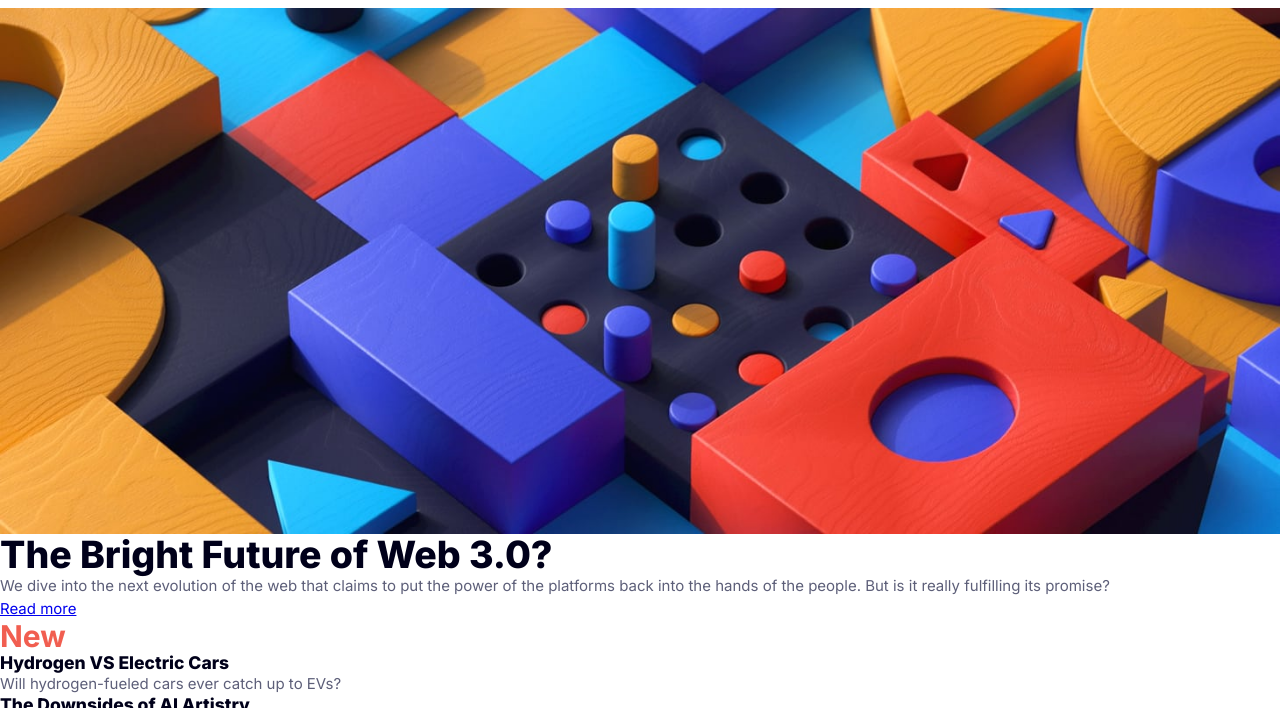
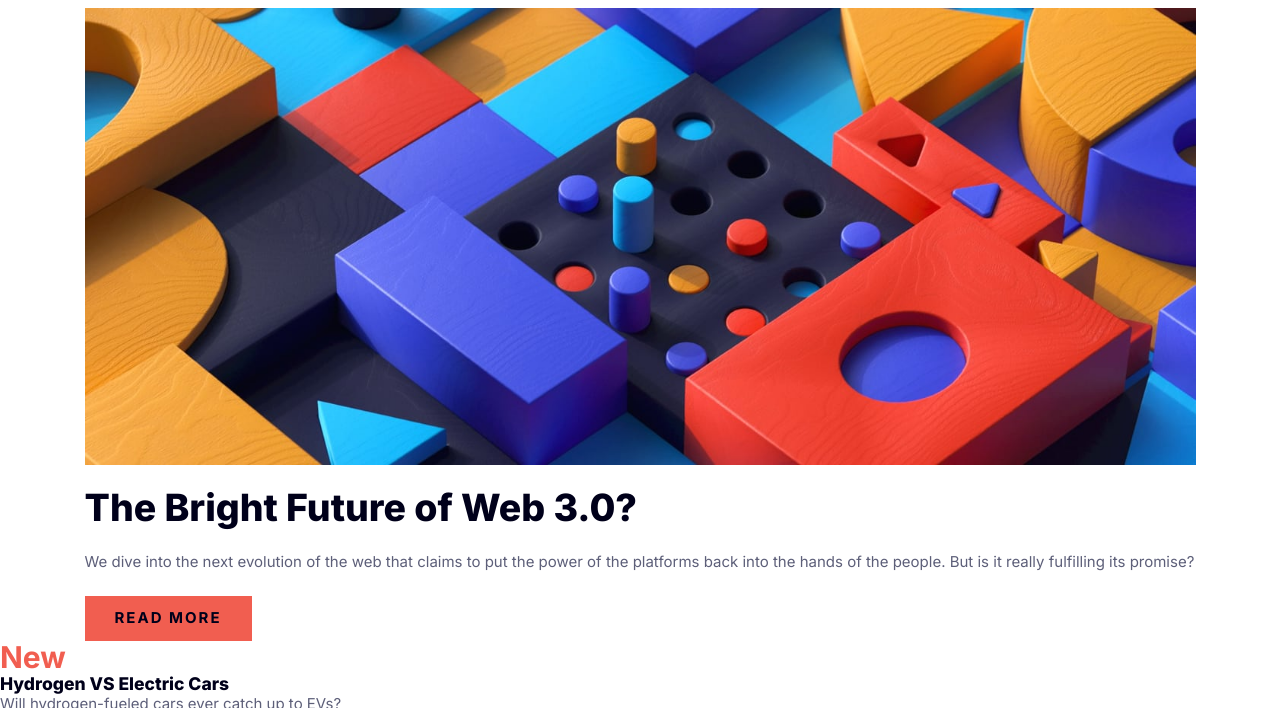
Before and after one commit to Tejiri-A/news-homepage-main, a website built with Vite: page index.html in a window 1280 px wide. Shown: the part 92-800 px from the top of the page. Built offline with nearby package versions, Linux system fonts and the light colour scheme.

Commit message:
style: restructure and style header section and enhance call-to-action button styling

```diff
--- a/index.html
+++ b/index.html
@@ -50,13 +50,17 @@
         />
       </picture>
 
+      <div class="header__intro">
         <h1 class="heading-1">The Bright Future of Web 3.0?</h1>
+        <div class="header__cta">
           <p class="paragraph-1">
             We dive into the next evolution of the web that claims to put the power
             of the platforms back into the hands of the people. But is it really
             fulfilling its promise?
           </p>
-      <a href="#" class="cta">Read more</a>
+          <a href="#" class="cta-btn">Read more</a>
+        </div>
+      </div>
     </header>
 
     <main class="main">
--- a/src/sass/layout/_header.scss
+++ b/src/sass/layout/_header.scss
@@ -0,0 +1,36 @@
+%flex-mobile{
+    display: flex;
+    flex-direction: column;
+    gap: $spacing-lg;
+}
+
+.header{
+    width: min(90vw, 1111px);
+    margin: 0 auto;
+    @extend %flex-mobile;
+
+    &__intro{
+        @extend %flex-mobile
+    }
+
+    &__cta{
+        @extend %flex-mobile
+    }
+
+    .cta-btn{
+        text-decoration: none;
+        display: block;
+        background-color: $color-primary-soft-red;
+        width: max-content;
+        color: $color-neutral-very-dark-blue;
+        font-weight: $font-bold;
+        text-transform: uppercase;
+        padding: $spacing-sm $spacing-xl;
+        letter-spacing: 2px;
+
+        &:active, &:hover{
+            color: $color-neutral-off-white;
+            background: $color-neutral-very-dark-blue;
+        }
+    }
+}
```
Lines whose indentation alone changed are shown as unchanged.
